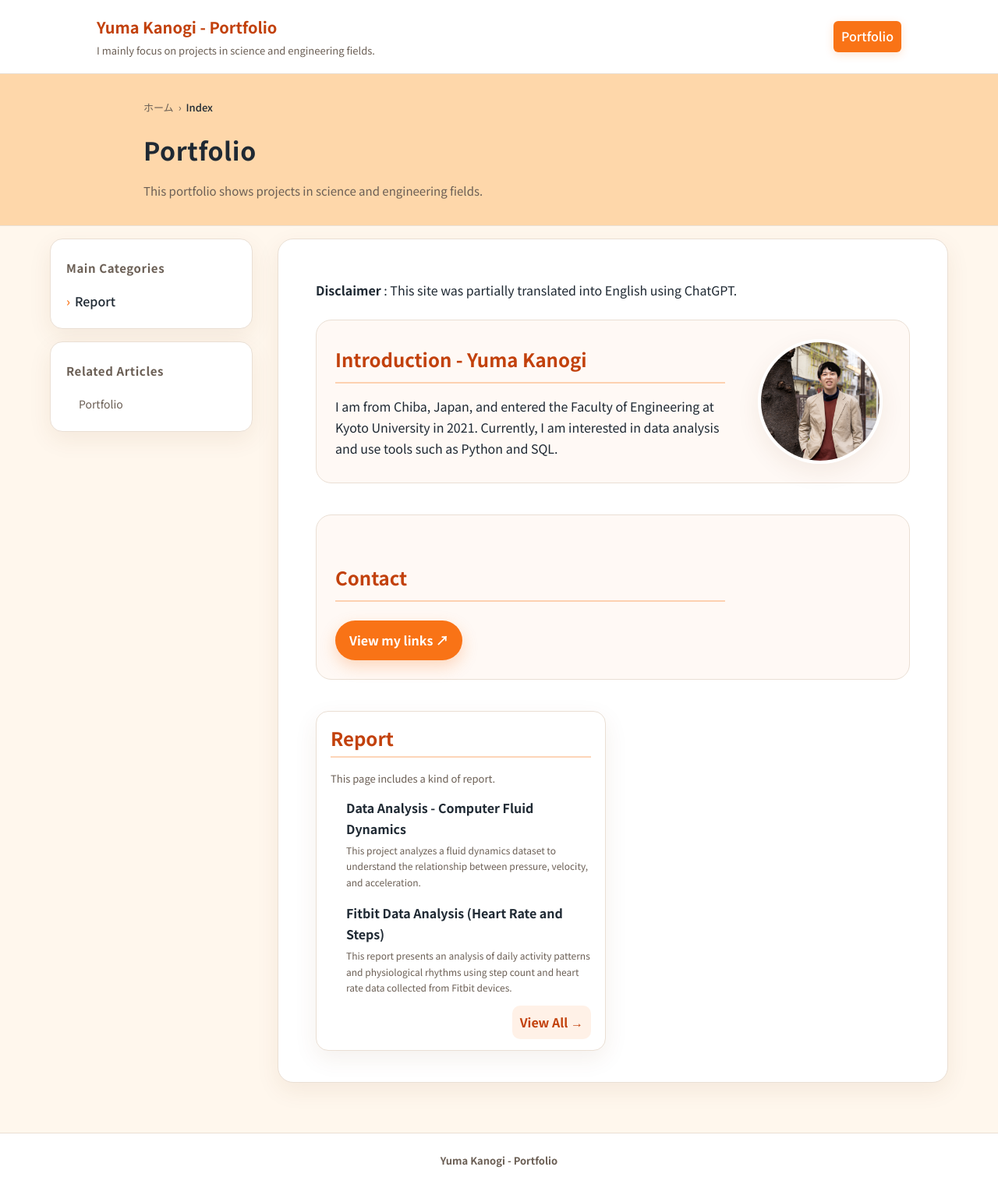
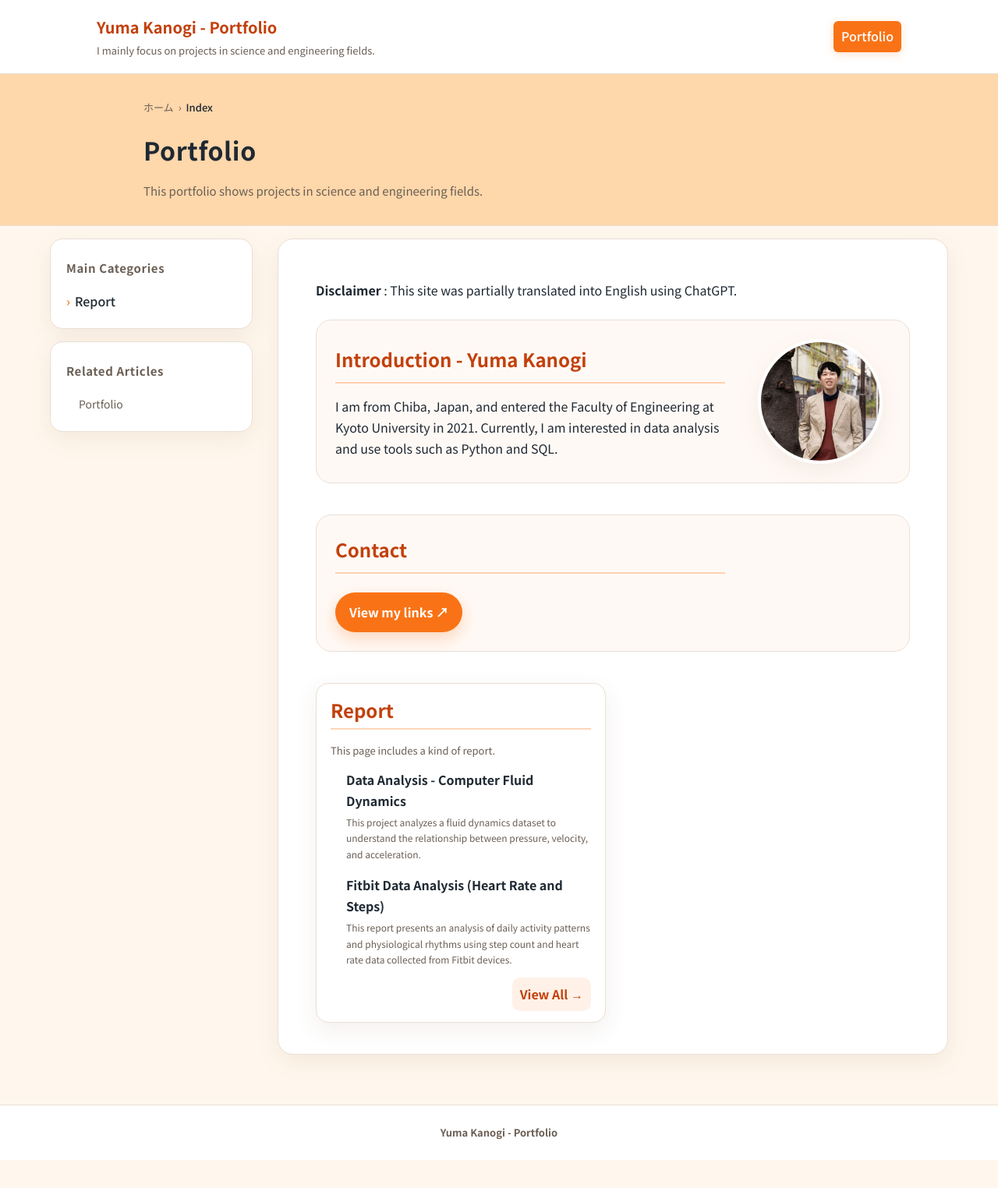
Before and after one commit to entfrem0/portfolio, a Jekyll site: the page built from docs/index.md, in a window 1280 px wide. Shown: the whole page at 78% size. Built offline with Jekyll 4.4.1, drawn with Linux system fonts in a browser that asks for light colours; after the commit the page ends 1488 px from its top, so only the background shows below that.

Commit message:
css変更

```diff
--- a/docs/assets/css/style.css
+++ b/docs/assets/css/style.css
@@ -476,10 +476,6 @@ thead{background:rgba(249,115,22,.08); color:var(--muted)}
 
 .contact-inline{
 
-  margin-top:20px;
-
-  padding-top:16px;
-
 }
 
 .contact-inline p{
```
